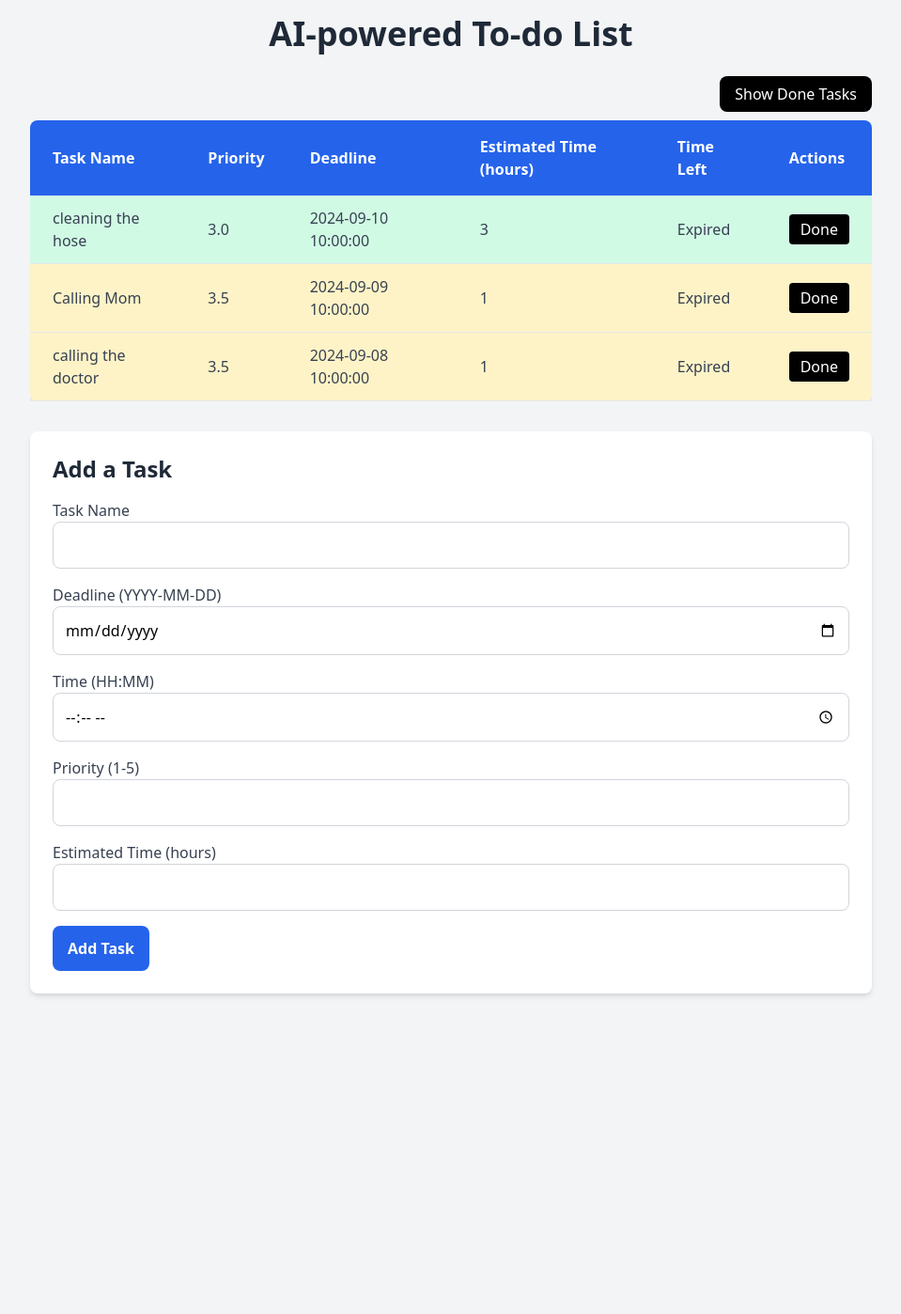
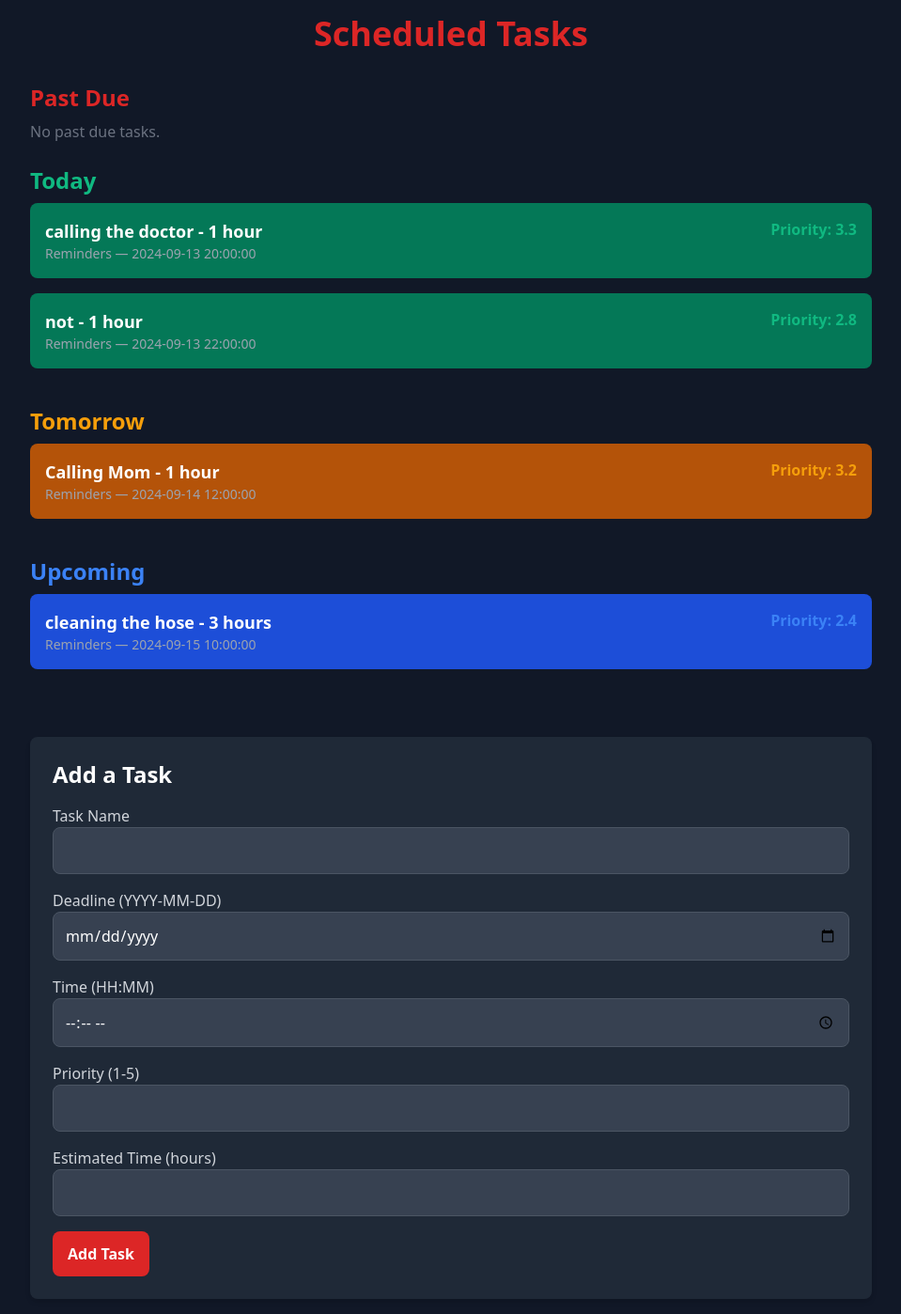
Before and after one commit to BinaleGit/TaskMasterPro, a Flask app: page / in a window 1280 px wide. Shown: the whole page at 94% size, without its empty margins (160-1119 px from the left). Before the commit the page ends 1060 px from the top, so only its background shows below. Run offline with Flask 3, Linux system fonts and the light colour scheme; some libraries are stand-ins or nearby versions.

Commit message:
fix AI and Added Changes

```diff
--- a/app.py
+++ b/app.py
@@ -18,7 +18,7 @@ model, scaler = train_model(df)
 def calculate_time_left(deadline):
     now = datetime.now()
     if isinstance(deadline, str):
-        deadline = pd.to_datetime(deadline, errors='coerce')  # Ensure 'deadline' is in datetime format
+        deadline = pd.to_datetime(deadline, errors='coerce')
     time_diff = deadline - now
 
     if time_diff.total_seconds() < 0:
@@ -35,28 +35,41 @@ def calculate_time_left(deadline):
     else:
         return f"{minutes}m"
 
+from datetime import timedelta
+
 @app.route('/')
 def home():
-    show_done = request.args.get('show_done', 'false')  # Get the show_done param from the URL
     # Load tasks from CSV
     df = pd.read_csv('tasks.csv')
 
-    df['deadline'] = pd.to_datetime(df['deadline'], format='%Y-%m-%d %H:%M:%S', errors='coerce')  # Convert to datetime
-
-    # Calculate time left for each task
+    # Convert deadlines to datetime and calculate time left
+    df['deadline'] = pd.to_datetime(df['deadline'], errors='coerce')
     df['time_left'] = df['deadline'].apply(calculate_time_left)
 
     # Ensure 'priority' is numeric
     df['priority'] = pd.to_numeric(df['priority'], errors='coerce')
 
-    if show_done == 'false':  # Hide done tasks by default
-        df = df[df['done?'] == False]
+    # Get current date and next day for filtering tasks
+    today = pd.Timestamp.now().normalize()
+    tomorrow = today + timedelta(days=1)
 
-    tasks = df.to_dict(orient='records')  # Convert to list of dicts for rendering
-    return render_template('index.html', tasks=tasks, show_done=show_done)
+    # Group tasks based on deadlines
+    past_due = df[df['deadline'] < today]
+    today_tasks = df[(df['deadline'] >= today) & (df['deadline'] < tomorrow)]
+    tomorrow_tasks = df[(df['deadline'] >= tomorrow) & (df['deadline'] < tomorrow + timedelta(days=1))]
+    upcoming_tasks = df[df['deadline'] >= tomorrow + timedelta(days=1)]
+
+    # Convert to dict for rendering
+    past_due_tasks = past_due.to_dict(orient='records')
+    today_tasks = today_tasks.to_dict(orient='records')
+    tomorrow_tasks = tomorrow_tasks.to_dict(orient='records')
+    upcoming_tasks = upcoming_tasks.to_dict(orient='records')
+
+    return render_template('index.html', past_due_tasks=past_due_tasks, today_tasks=today_tasks,
+                           tomorrow_tasks=tomorrow_tasks, upcoming_tasks=upcoming_tasks)
 
 
-# Route to mark a task as done
+
 @app.route('/mark_done/<task_name>', methods=['POST'])
 def mark_done(task_name):
     df = pd.read_csv('tasks.csv')
@@ -64,21 +77,18 @@ def mark_done(task_name):
     df.to_csv('tasks.csv', index=False)
     return redirect(url_for('home'))
 
-# Route to mark a task as in progress
 @app.route('/mark_in_progress/<task_name>', methods=['POST'])
 def mark_in_progress(task_name):
     df = pd.read_csv('tasks.csv')
     df.loc[df['task_name'] == task_name, 'in_progress'] = True
-    df.loc[df['task_name'] == task_name, 'done?'] = False  # Ensure task is not marked as done
+    df.loc[df['task_name'] == task_name, 'done?'] = False
     df.to_csv('tasks.csv', index=False)
     return redirect(url_for('home'))
 
-# Route to show done tasks
 @app.route('/show_done_tasks')
 def show_done_tasks():
     return redirect(url_for('home', show_done='true'))
 
-# Route to hide done tasks
 @app.route('/hide_done_tasks')
 def hide_done_tasks():
     return redirect(url_for('home', show_done='false'))
@@ -87,54 +97,46 @@ def hide_done_tasks():
 def add_task():
     task_name = request.form['task_name']
     deadline_date = request.form['deadline']
-    task_time = request.form['time']  # Get specific time from the form
-    priority = request.form['priority']  # Get user-defined priority
-
-    # Combine the deadline date and specific time into full datetime format
-    deadline = f"{deadline_date} {task_time}:00".strip()  # Format as YYYY-MM-DD HH:MM:SS
-
-    done_status = False  # Default status for new tasks is "Not Done"
-    in_progress_status = False  # Default for new tasks is "Not In Progress"
-
-    # Get estimated time from the form
+    task_time = request.form['time']
+    priority = request.form['priority']
+    deadline = f"{deadline_date} {task_time}:00".strip()
+    done_status = False
+    in_progress_status = False
     estimated_time = request.form.get('estimated_time')
 
-    # Predict AI priority using the custom priority provided by the user
     task = {
         'estimated_time': estimated_time,
         'deadline': deadline
     }
 
-    # Use the AI model to combine AI priority and user-provided priority
     final_priority = predict_priority(task, priority, model, scaler)
 
-    # Manually map priority into encoded form
-    priority_mapping = {
-        'High': 1,
-        'Medium': 2,
-        'Low': 3
-    }
-    priority_encoded = priority_mapping.get(final_priority, 3)
-
-    # Create a new DataFrame for the new task
     new_task = pd.DataFrame({
         'task_name': [task_name],
-        'priority': [final_priority],  # Use the combined priority
-        'priority_encoded': [priority_encoded],  # Use the encoded priority
-        'deadline': [deadline],  # Save the full deadline with date and time
+        'priority': [final_priority],
+        'priority_encoded': [final_priority],
+        'deadline': [deadline],
         'estimated_time': [estimated_time],
         'done?': [done_status],
         'in_progress': [in_progress_status]
     })
 
-    # Load the CSV and append the new task
     df = pd.read_csv('tasks.csv')
     df = pd.concat([df, new_task], ignore_index=True)
     df.to_csv('tasks.csv', index=False)
 
     return redirect(url_for('home'))
 
+@app.route('/retrain', methods=['POST'])
+def retrain_model():
+    df = load_tasks()
+    global model, scaler
+    model, scaler = train_model(df)
+    return redirect(url_for('home'))
 
+@app.route('/about')
+def about():
+    return render_template('about.html')
 
 
 if __name__ == '__main__':
--- a/templates/index.html
+++ b/templates/index.html
@@ -3,96 +3,121 @@
 <head>
     <meta charset="UTF-8">
     <meta name="viewport" content="width=device-width, initial-scale=1.0">
-    <title>AI To-do List</title>
-    <!-- Tailwind CSS for styling -->
+    <title>AI-powered To-do List</title>
     <link href="https://cdn.jsdelivr.net/npm/tailwindcss@2.0.2/dist/tailwind.min.css" rel="stylesheet">
 </head>
-<body class="bg-gray-100 min-h-screen flex flex-col items-center p-4">
-    <h1 class="text-4xl font-bold text-gray-800 mb-8">AI-powered To-do List</h1>
+<body class="bg-gray-900 min-h-screen flex flex-col items-center p-4 text-white">
+    <h1 class="text-4xl font-bold text-red-600 mb-8">Scheduled Tasks</h1>
 
-    <!-- Show/Hide Done Tasks Button -->
-    <div class="w-full max-w-4xl mb-4 text-right">
-        {% if show_done == 'true' %}
-        <a href="{{ url_for('hide_done_tasks') }}" class="bg-black text-white py-2 px-4 rounded-lg hover:bg-gray-900">
-            Hide Done Tasks
-        </a>
+    <!-- Past Due Tasks -->
+    <div class="w-full max-w-4xl mb-6">
+        <h2 class="text-2xl font-bold text-red-600 mb-2">Past Due</h2>
+        {% if past_due_tasks %}
+        <ul>
+            {% for task in past_due_tasks %}
+            <li class="mb-4 bg-red-700 p-4 rounded-lg flex justify-between">
+                <div>
+                    <!-- Display the task name with the estimated time in hours -->
+                    <strong class="text-lg">{{ task['task_name'] }} - {{ task['estimated_time'] }} hour{{ 's' if task['estimated_time'] > 1 else '' }}</strong>
+                    <span class="block text-sm text-gray-400">Reminders — {{ task['deadline'] }}</span>
+                </div>
+                <span class="text-red-500 font-bold">Priority: {{ task['priority'] | round(1) }}</span>
+            </li>
+            {% endfor %}
+        </ul>
         {% else %}
-        <a href="{{ url_for('show_done_tasks') }}" class="bg-black text-white py-2 px-4 rounded-lg hover:bg-gray-900">
-            Show Done Tasks
-        </a>
+        <p class="text-gray-500">No past due tasks.</p>
         {% endif %}
     </div>
 
-    <!-- Task Table -->
-    <div class="w-full max-w-4xl overflow-x-auto">
-        <table class="min-w-full bg-white shadow-lg rounded-lg overflow-hidden border-collapse">
-            <thead class="bg-blue-600 text-white">
-                <tr>
-                    <th class="py-4 px-6 text-left">Task Name</th>
-                    <th class="py-4 px-6 text-left">Priority</th>
-                    <th class="py-4 px-6 text-left">Deadline</th>
-                    <th class="py-4 px-6 text-left">Estimated Time (hours)</th>
-                    <th class="py-4 px-6 text-left">Time Left</th>
-                    <th class="py-4 px-6 text-left">Actions</th>
-                </tr>
-            </thead>
-            <tbody class="text-gray-700">
-                {% for task in tasks %}
-                <tr class="hover:bg-gray-50 transition duration-300
-                    {% if task['priority'] > 4 %}bg-red-100
-                    {% elif task['priority'] > 3 %}bg-yellow-100
-                    {% elif task['priority'] > 0 %}bg-green-100
-                    {% else %}bg-white
-                    {% endif %} border-b">
-                    <td class="py-3 px-6 font-medium">{{ task['task_name'] }}</td>
-                    <td class="py-3 px-6">
-                        {{ task['priority'] | round(1) }}
-                    </td>
-                    <td class="py-3 px-6">{{ task['deadline'] }}</td>
-                    <td class="py-3 px-6">{{ task['estimated_time'] }}</td>
-                    <td class="py-3 px-6">
-                        {{ task['time_left'] }}
-                    </td>
-                    <td class="py-3 px-6">
-                        {% if task['done?'] == False %}
-                        <form action="{{ url_for('mark_done', task_name=task['task_name']) }}" method="POST" style="display:inline;">
-                            <button class="bg-black text-white py-1 px-3 rounded hover:bg-gray-900 transition duration-300" type="submit">Done</button>
-                        </form>
-                        {% else %}
-                        <span class="text-gray-400 py-1 px-3 rounded">Done</span>
-                        {% endif %}
-                    </td>
-                </tr>
-                {% endfor %}
-            </tbody>
-        </table>
+    <!-- Today's Tasks -->
+    <div class="w-full max-w-4xl mb-6">
+        <h2 class="text-2xl font-bold text-green-500 mb-2">Today</h2>
+        {% if today_tasks %}
+        <ul>
+            {% for task in today_tasks %}
+            <li class="mb-4 bg-green-700 p-4 rounded-lg flex justify-between">
+                <div>
+                    <!-- Display the task name with the estimated time in hours -->
+                    <strong class="text-lg">{{ task['task_name'] }} - {{ task['estimated_time'] }} hour{{ 's' if task['estimated_time'] > 1 else '' }}</strong>
+                    <span class="block text-sm text-gray-400">Reminders — {{ task['deadline'] }}</span>
+                </div>
+                <span class="text-green-500 font-bold">Priority: {{ task['priority'] | round(1) }}</span>
+            </li>
+            {% endfor %}
+        </ul>
+        {% else %}
+        <p class="text-gray-500">No tasks due today.</p>
+        {% endif %}
+    </div>
+
+    <!-- Tomorrow's Tasks -->
+    <div class="w-full max-w-4xl mb-6">
+        <h2 class="text-2xl font-bold text-yellow-500 mb-2">Tomorrow</h2>
+        {% if tomorrow_tasks %}
+        <ul>
+            {% for task in tomorrow_tasks %}
+            <li class="mb-4 bg-yellow-700 p-4 rounded-lg flex justify-between">
+                <div>
+                    <!-- Display the task name with the estimated time in hours -->
+                    <strong class="text-lg">{{ task['task_name'] }} - {{ task['estimated_time'] }} hour{{ 's' if task['estimated_time'] > 1 else '' }}</strong>
+                    <span class="block text-sm text-gray-400">Reminders — {{ task['deadline'] }}</span>
+                </div>
+                <span class="text-yellow-500 font-bold">Priority: {{ task['priority'] | round(1) }}</span>
+            </li>
+            {% endfor %}
+        </ul>
+        {% else %}
+        <p class="text-gray-500">No tasks due tomorrow.</p>
+        {% endif %}
+    </div>
+
+    <!-- Upcoming Tasks -->
+    <div class="w-full max-w-4xl mb-6">
+        <h2 class="text-2xl font-bold text-blue-500 mb-2">Upcoming</h2>
+        {% if upcoming_tasks %}
+        <ul>
+            {% for task in upcoming_tasks %}
+            <li class="mb-4 bg-blue-700 p-4 rounded-lg flex justify-between">
+                <div>
+                    <!-- Display the task name with the estimated time in hours -->
+                    <strong class="text-lg">{{ task['task_name'] }} - {{ task['estimated_time'] }} hour{{ 's' if task['estimated_time'] > 1 else '' }}</strong>
+                    <span class="block text-sm text-gray-400">Reminders — {{ task['deadline'] }}</span>
+                </div>
+                <span class="text-blue-500 font-bold">Priority: {{ task['priority'] | round(1) }}</span>
+            </li>
+            {% endfor %}
+        </ul>
+        {% else %}
+        <p class="text-gray-500">No upcoming tasks.</p>
+        {% endif %}
     </div>
 
     <!-- Add Task Form -->
-    <div class="w-full max-w-4xl mt-8 bg-white p-6 rounded-lg shadow-md">
-        <h2 class="text-2xl font-bold text-gray-800 mb-4">Add a Task</h2>
+    <div class="w-full max-w-4xl mt-8 bg-gray-800 p-6 rounded-lg shadow-md">
+        <h2 class="text-2xl font-bold text-white mb-4">Add a Task</h2>
         <form action="{{ url_for('add_task') }}" method="POST" class="space-y-4">
             <div>
-                <label for="task_name" class="block text-gray-700 font-medium">Task Name</label>
-                <input type="text" id="task_name" name="task_name" class="w-full p-3 border border-gray-300 rounded-lg">
+                <label for="task_name" class="block text-gray-300 font-medium">Task Name</label>
+                <input type="text" id="task_name" name="task_name" class="w-full p-3 border border-gray-600 rounded-lg bg-gray-700 text-white">
             </div>
             <div>
-                <label for="deadline" class="block text-gray-700 font-medium">Deadline (YYYY-MM-DD)</label>
-                <input type="date" id="deadline" name="deadline" class="w-full p-3 border border-gray-300 rounded-lg">
+                <label for="deadline" class="block text-gray-300 font-medium">Deadline (YYYY-MM-DD)</label>
+                <input type="date" id="deadline" name="deadline" class="w-full p-3 border border-gray-600 rounded-lg bg-gray-700 text-white">
             </div>
             <div>
-                <label for="time" class="block text-gray-700 font-medium">Time (HH:MM)</label>
-                <input type="time" id="time" name="time" class="w-full p-3 border border-gray-300 rounded-lg">
+                <label for="time" class="block text-gray-300 font-medium">Time (HH:MM)</label>
+                <input type="time" id="time" name="time" class="w-full p-3 border border-gray-600 rounded-lg bg-gray-700 text-white">
             </div>
             <div>
-                <label for="priority" class="block text-gray-700 font-medium">Priority (1-5)</label>
-                <input type="number" id="priority" name="priority" min="1" max="5" class="w-full p-3 border border-gray-300 rounded-lg">
+                <label for="priority" class="block text-gray-300 font-medium">Priority (1-5)</label>
+                <input type="number" id="priority" name="priority" min="1" max="5" class="w-full p-3 border border-gray-600 rounded-lg bg-gray-700 text-white">
             </div>
             <div>
-                <label for="estimated_time" class="block text-gray-700 font-medium">Estimated Time (hours)</label>
-                <input type="number" id="estimated_time" name="estimated_time" class="w-full p-3 border border-gray-300 rounded-lg">
+                <label for="estimated_time" class="block text-gray-300 font-medium">Estimated Time (hours)</label>
+                <input type="number" id="estimated_time" name="estimated_time" class="w-full p-3 border border-gray-600 rounded-lg bg-gray-700 text-white">
             </div>
-            <button type="submit" class="bg-blue-600 text-white font-bold py-3 px-4 rounded-lg hover:bg-blue-700 transition duration-300">Add Task</button>
+            <button type="submit" class="bg-red-600 text-white font-bold py-3 px-4 rounded-lg hover:bg-red-700 transition duration-300">Add Task</button>
         </form>
     </div>
 </body>
```
Also changed, not shown: models.py (+2 -40 lines), tasks.csv (+4 -3 lines), templates/about.html (added, +50 -0 lines), config.py (added), models_ml.py (added), routes/__init__.py (added), routes/auth_routes.py (added), routes/task_routes.py (added), templates/base.html (added), templates/login.html (added), templates/register.html (added).
